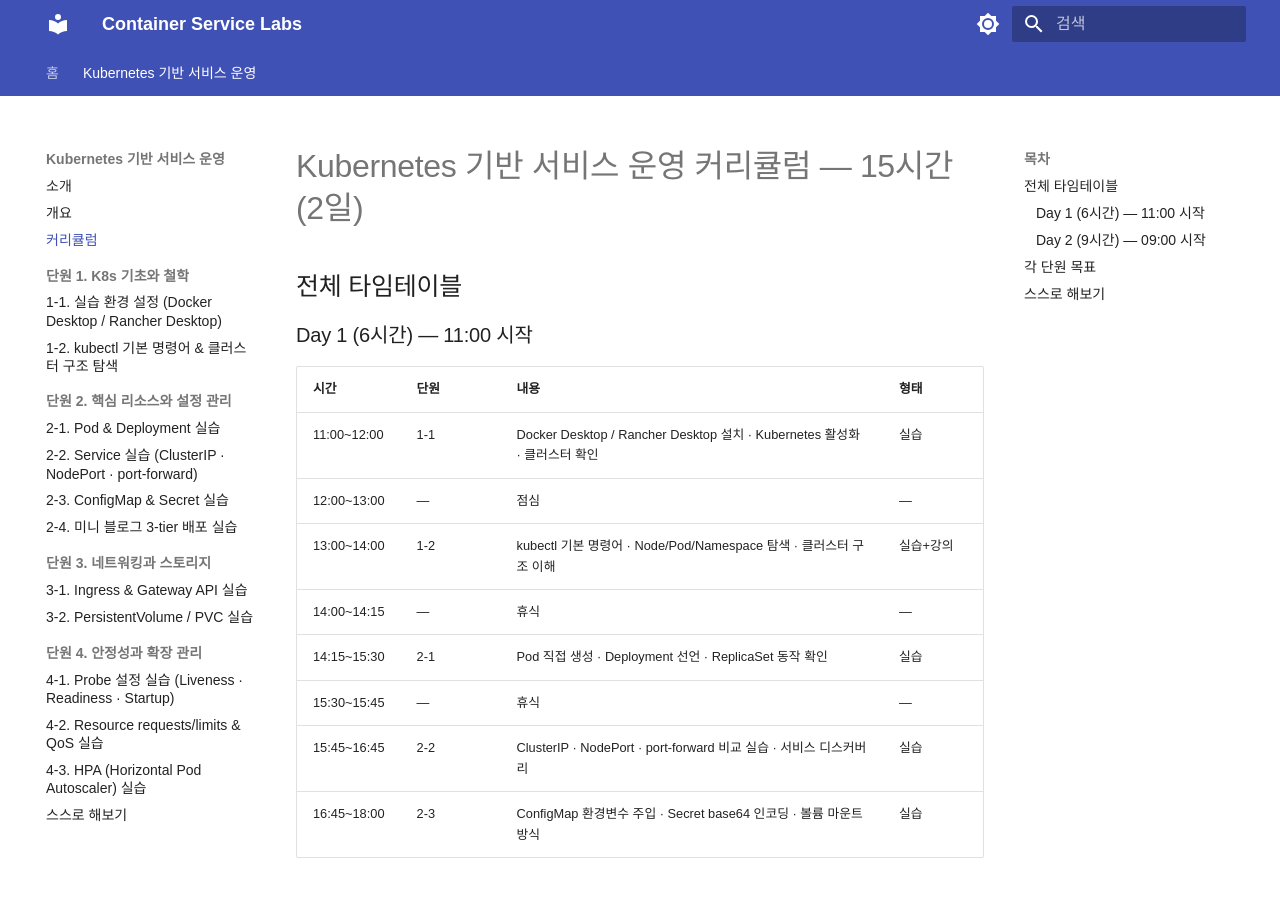
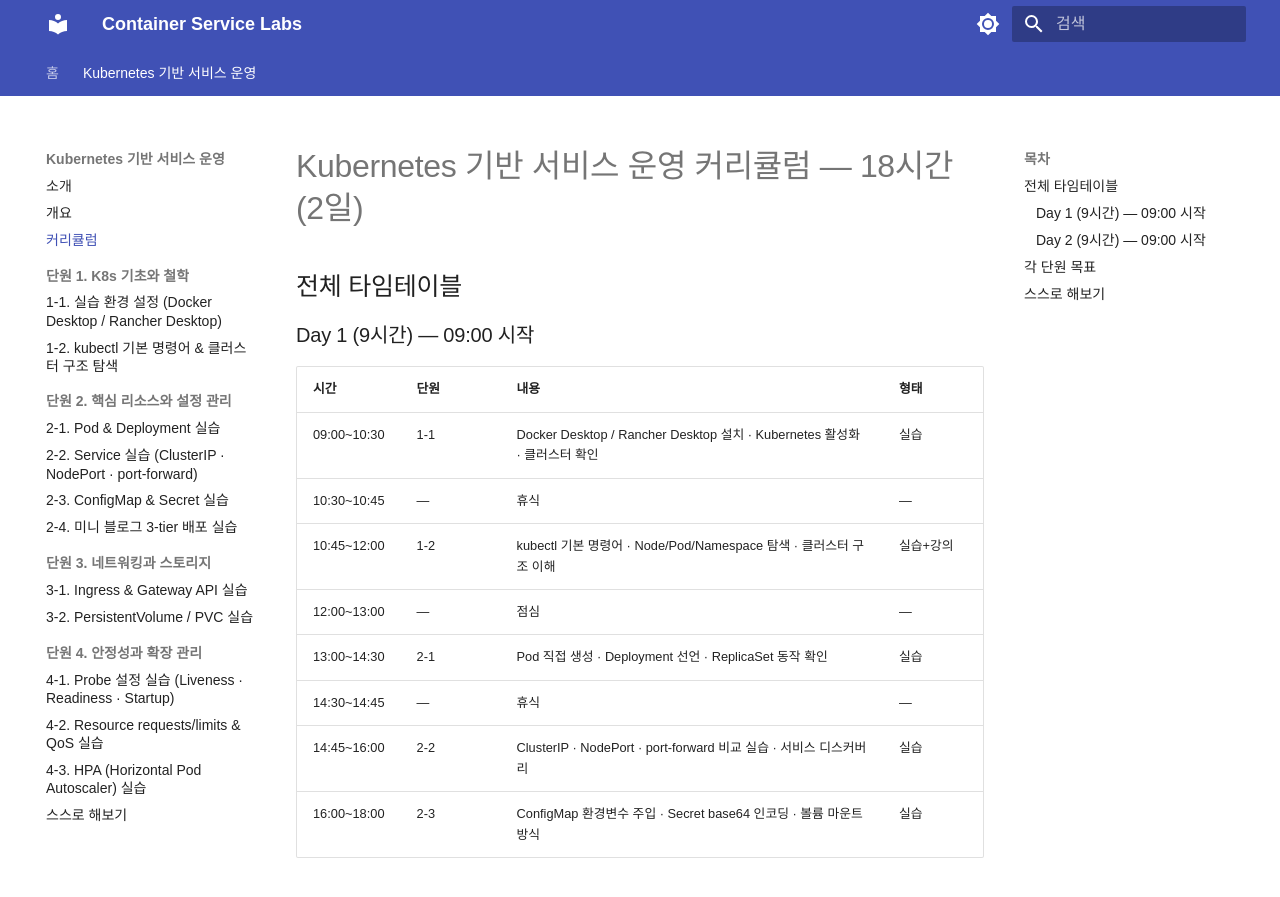
Before and after one commit to skilleat-labs/docker-k8s-labs, an MkDocs documentation site: the page built from docs/modules/module10/curriculum.md, in a window 1280 px wide and 900 px high. Shown: the top 897 px of the window. Built offline with MkDocs 1.6.1 and Material for MkDocs 9.7.7, drawn with Linux system fonts in a browser that asks for light colours; some web fonts are replaced.

Commit message:
docs: 커리큘럼 Day 1 시작 시간 11:00 → 09:00, 18시간으로 업데이트

```diff
--- a/docs/modules/module10/curriculum.md
+++ b/docs/modules/module10/curriculum.md
@@ -1,19 +1,19 @@
-# Kubernetes 기반 서비스 운영 커리큘럼 — 15시간 (2일)
+# Kubernetes 기반 서비스 운영 커리큘럼 — 18시간 (2일)
 
 ## 전체 타임테이블
 
-### Day 1 (6시간) — 11:00 시작
+### Day 1 (9시간) — 09:00 시작
 
 | 시간 | 단원 | 내용 | 형태 |
 |------|------|------|------|
-| 11:00~12:00 | 1-1 | Docker Desktop / Rancher Desktop 설치 · Kubernetes 활성화 · 클러스터 확인 | 실습 |
+| 09:00~10:30 | 1-1 | Docker Desktop / Rancher Desktop 설치 · Kubernetes 활성화 · 클러스터 확인 | 실습 |
+| 10:30~10:45 | — | 휴식 | — |
+| 10:45~12:00 | 1-2 | kubectl 기본 명령어 · Node/Pod/Namespace 탐색 · 클러스터 구조 이해 | 실습+강의 |
 | 12:00~13:00 | — | 점심 | — |
-| 13:00~14:00 | 1-2 | kubectl 기본 명령어 · Node/Pod/Namespace 탐색 · 클러스터 구조 이해 | 실습+강의 |
-| 14:00~14:15 | — | 휴식 | — |
-| 14:15~15:30 | 2-1 | Pod 직접 생성 · Deployment 선언 · ReplicaSet 동작 확인 | 실습 |
-| 15:30~15:45 | — | 휴식 | — |
-| 15:45~16:45 | 2-2 | ClusterIP · NodePort · port-forward 비교 실습 · 서비스 디스커버리 | 실습 |
-| 16:45~18:00 | 2-3 | ConfigMap 환경변수 주입 · Secret base64 인코딩 · 볼륨 마운트 방식 | 실습 |
+| 13:00~14:30 | 2-1 | Pod 직접 생성 · Deployment 선언 · ReplicaSet 동작 확인 | 실습 |
+| 14:30~14:45 | — | 휴식 | — |
+| 14:45~16:00 | 2-2 | ClusterIP · NodePort · port-forward 비교 실습 · 서비스 디스커버리 | 실습 |
+| 16:00~18:00 | 2-3 | ConfigMap 환경변수 주입 · Secret base64 인코딩 · 볼륨 마운트 방식 | 실습 |
 
 ### Day 2 (9시간) — 09:00 시작
 
```
